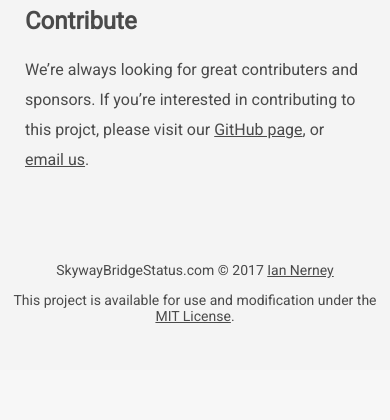
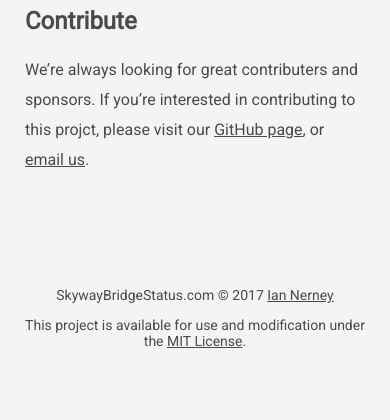
Before and after one commit to alexpotter10/skywaybridgestatus, a PHP site: page / in a window 390 px wide. Shown: the part 1792-2212 px from the top of the page. Before the commit the page ends 2115 px from the top, so only its background shows below. Run offline with PHP 8.4, Linux system fonts and the light colour scheme; data that the repository does not hold is empty; a stand-in replaces the project's code that opens the database connection; some libraries are stand-ins or nearby versions.

Commit message:
Improvements to responsiveness

```diff
--- a/index.php
+++ b/index.php
@@ -33,12 +33,13 @@ require 'fetch-weather-data.php';
 </head>
 <body>
 
-<div class="header container">
+<div class="header">
+    <div class="container">
         <div class="navbar row">
-        <div class="navbar__logo col-4">
+            <div class="navbar__logo col-6">
                 Skyway Bridge Status
             </div>
-        <div class="navbar__social-icons col-8">
+            <div class="navbar__social-icons col-6">
                 <ul>
                     <a href="https://twitter.com/SkywayStatus" title="Skyway Bridge Status on Twitter" alt="Skyway Bridge Status Twitter link"><li class="fa fa-twitter-square" aria-hidden="true"></li></a>
                     <a href="https://github.com/SkywayBridgeStatus" title="Skyway Bridge Status on GitHub" alt="Skyway Bridge Status GitHub link"><li class="fa fa-github-square" aria-hidden="true"></li></a>
@@ -46,8 +47,10 @@ require 'fetch-weather-data.php';
             </div>
         </div>
     </div>
+</div>
 
-<div class="main container">
+<div class="main">
+    <div class="container">
         <section class="status row">
             <div class="status__header col-12">
                 <h1>The Sunshine Skyway Bridge is curently
@@ -117,11 +120,12 @@ require 'fetch-weather-data.php';
         </section>
 
         <section class="footer row">
-        <div class="footer__copyright center">
+            <div class="footer__copyright center col-12">
                 <p>SkywayBridgeStatus.com &copy; <?php echo date('Y');?> <a href="http://www.iannerney.com">Ian Nerney</a></p>
                 <p>This project is available for use and modification under the <a href="/LICENSE">MIT License</a>.</p>
             </div>
         </section>
     </div>
+</div>
 </body>
 </html>
```
Lines whose indentation alone changed are shown as unchanged.
